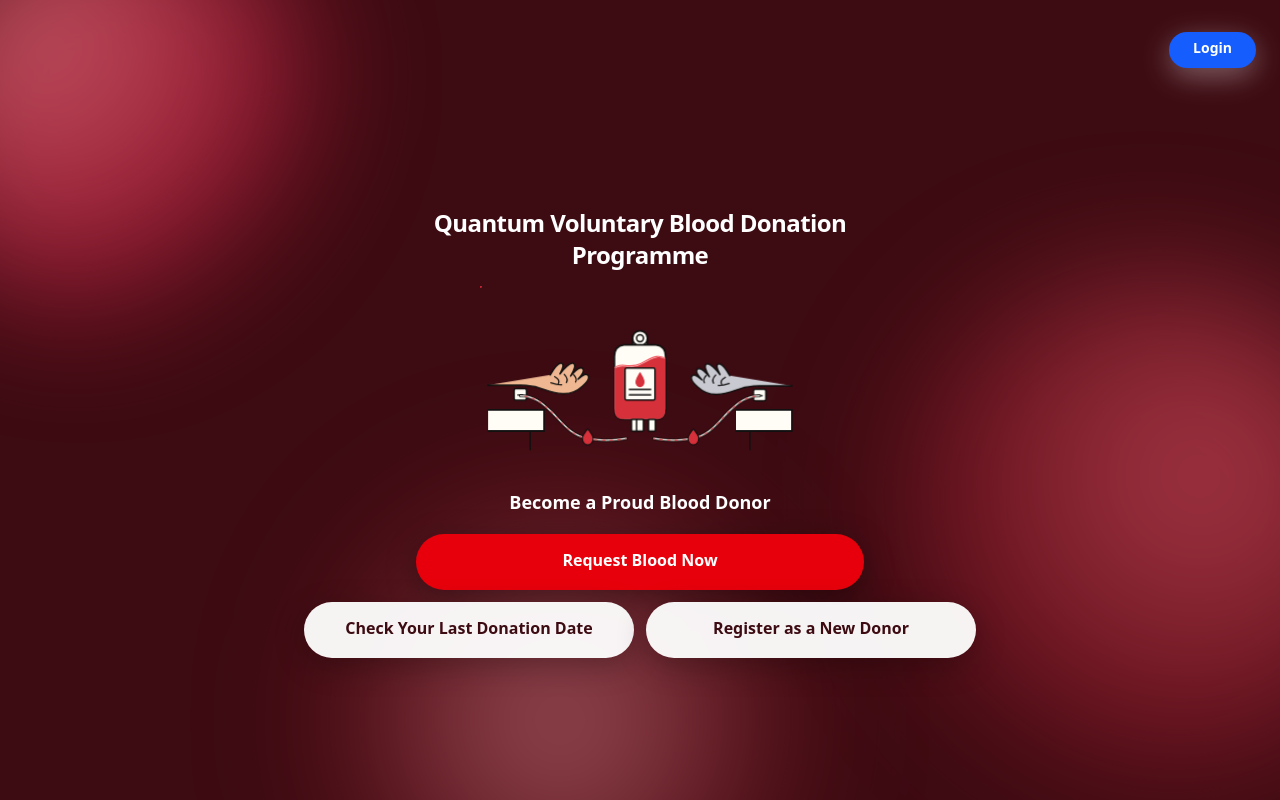
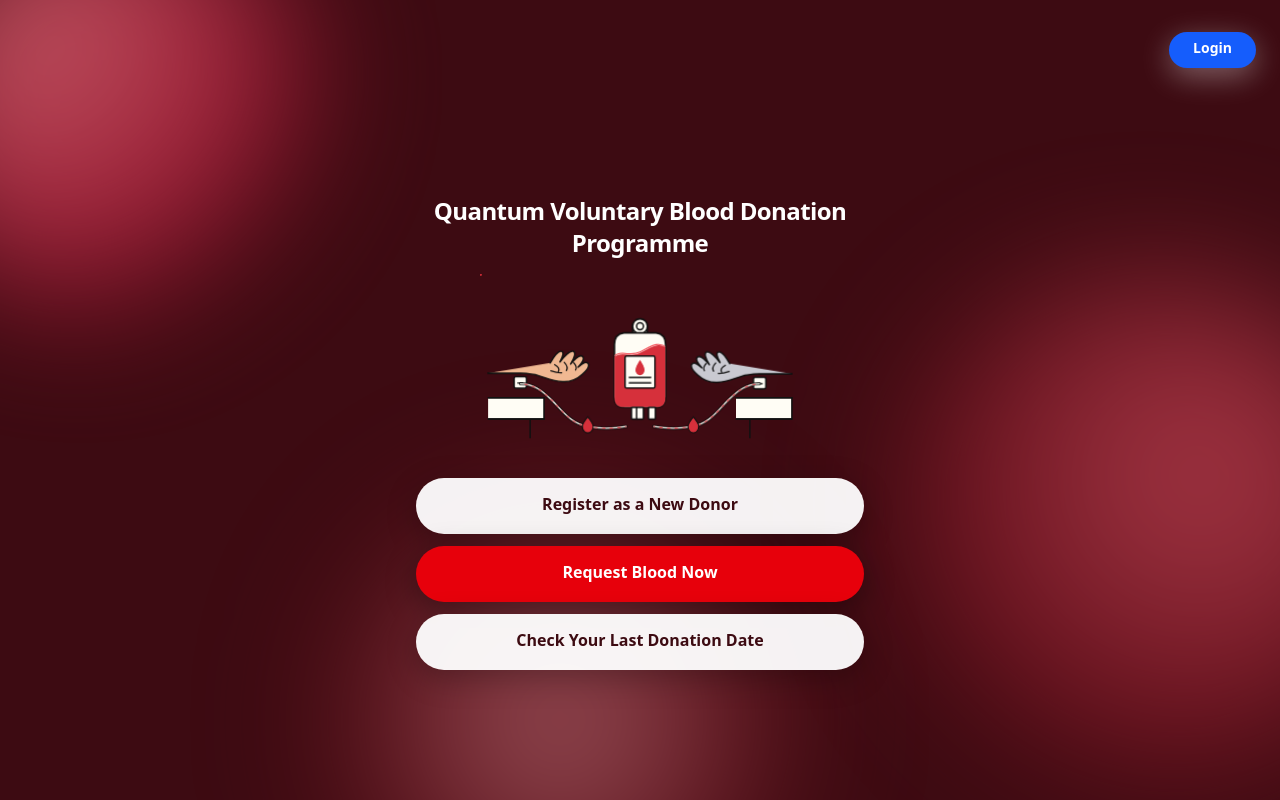
Before and after one commit to rangpurquantum-web/blood-management-, a Next.js app: page / in a window 1280 px wide. Built offline with nearby package versions, Linux system fonts and the light colour scheme; no server answers; a small style sheet from the web is missing; a web font is replaced by a local one; what @capacitor/core would draw is missing.

Commit message:
Update page.tsx

```diff
--- a/app/page.tsx
+++ b/app/page.tsx
@@ -21,7 +21,7 @@ export default function HomePage() {
       </div>
 
       {/* ── Top-right Login ──────────────────────────────────────────── */}
-        <div className="relative z-20 flex justify-end px-6 pt-8 shrink-0">
+      <div className="relative z-20 flex justify-end px-6 pt-8 shrink-0">
         <Link
           href="/login"
           className="flex items-center justify-center rounded-full bg-blue-600 px-6 py-2 shadow-[0_8px_30px_rgba(255,255,255,0.35)] hover:bg-blue-500 transition-all hover:scale-[1.02] active:scale-[0.98]"
@@ -44,13 +44,19 @@ export default function HomePage() {
           <DonorToPatientHero />
         </div>
 
-        <div className="w-full max-w-md text-center">
-          <h2 className="text-lg font-semibold text-white mb-1">
-            Become a Proud Blood Donor
-          </h2>
+        {/* 1. Register as a New Donor */}
+        <div className="w-full max-w-md">
+          <Link
+            href="/register"
+            className="flex items-center justify-center w-full rounded-full bg-white/95 px-7 py-4 shadow-[0_8px_30px_rgba(0,0,0,0.25)] hover:bg-white transition-all hover:scale-[1.02] active:scale-[0.98]"
+          >
+            <span className="text-center font-semibold text-[#3D0B12] text-base">
+              Register as a New Donor
+            </span>
+          </Link>
         </div>
 
-        {/* Emergency CTA — priority; needs a /request-blood page + API */}
+        {/* 2. Request Blood Now */}
         <div className="w-full max-w-md">
           <Link
             href="/request-blood"
@@ -62,7 +68,8 @@ export default function HomePage() {
           </Link>
         </div>
 
-        <div className="w-full max-w-2xl grid grid-cols-1 sm:grid-cols-2 gap-3">
+        {/* 3. Check Your Last Donation Date */}
+        <div className="w-full max-w-md">
           <Link
             href="/check-donation"
             className="flex items-center justify-center w-full rounded-full bg-white/95 px-7 py-4 shadow-[0_8px_30px_rgba(0,0,0,0.25)] hover:bg-white transition-all hover:scale-[1.02] active:scale-[0.98]"
@@ -71,15 +78,6 @@ export default function HomePage() {
               Check Your Last Donation Date
             </span>
           </Link>
-
-          <Link
-            href="/register"
-            className="flex items-center justify-center w-full rounded-full bg-white/95 px-7 py-4 shadow-[0_8px_30px_rgba(0,0,0,0.25)] hover:bg-white transition-all hover:scale-[1.02] active:scale-[0.98]"
-          >
-            <span className="text-center font-semibold text-[#3D0B12] text-base">
-              Register as a New Donor
-            </span>
-          </Link>
         </div>
       </div>
     </div>
```
